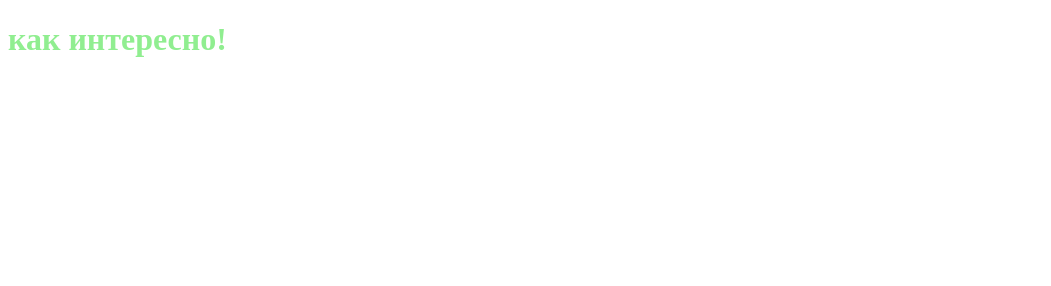
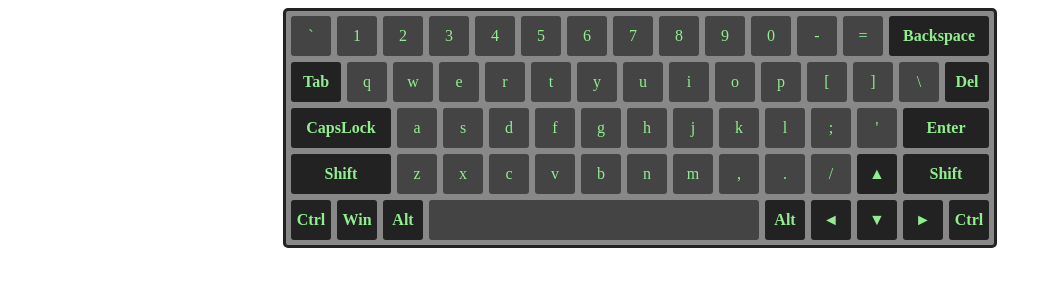
Before and after one commit to the-bearded-nerd/virtual-keyboard, a website built with webpack: page src/template.html in a window 1280 px wide. Shown: the whole page, without its empty margins (0-1051 px from the left). Built offline with nearby package versions, Linux system fonts and the light colour scheme.

Commit message:
feat: add keyboard creation js

```diff
--- a/src/index.js
+++ b/src/index.js
@@ -1,10 +1,2 @@
 import "./styles/main.scss";
-
-const heading = document.createElement("h1");
-
-heading.textContent = "как интересно!";
-
-const body = document.body;
-body.append(heading);
-console.log("весело пиздец");
-console.log("весело пиздец прям как весело");
+import "./keyboard-create";
--- /dev/null
+++ b/src/keyboard-create.js
@@ -0,0 +1,38 @@
+import keyboard_layout from "./keyboard-layout";
+const BODY = document.body;
+
+let keyboard_body = document.createElement("div");
+keyboard_body.classList.add("keyboard--body", "keyboard");
+for (let row of keyboard_layout.ROWS) {
+  let new_row = document.createElement("div");
+  new_row.classList.add("keyboard--row", "row");
+  for (let key of row) {
+    let new_key = document.createElement("div");
+    new_key.classList.add("keyboard--key", "key", key.code);
+    let rus_part = document.createElement("span");
+    rus_part.classList.add("rus", "hidden");
+    for (let variant in key.rus) {
+      let new_variant = document.createElement("span");
+      new_variant.classList.add(variant, "hidden");
+      new_variant.textContent = key.rus[variant];
+      rus_part.append(new_variant);
+    }
+    let eng_part = document.createElement("span");
+    eng_part.classList.add("eng");
+    for (let variant in key.eng) {
+      let new_variant = document.createElement("span");
+      new_variant.classList.add(variant, "hidden");
+      if (variant == "lower") {
+        new_variant.classList.remove("hidden");
+      }
+      new_variant.textContent = key.eng[variant];
+      eng_part.append(new_variant);
+    }
+    new_key.append(rus_part);
+    new_key.append(eng_part);
+    new_row.append(new_key);
+  }
+  keyboard_body.append(new_row);
+}
+
+BODY.append(keyboard_body);
--- a/src/keyboard-layout.js
+++ b/src/keyboard-layout.js
@@ -1,4 +1,5 @@
-export const keyboard = { ROWS: ROWS };
+let ROWS = [];
+export default { ROWS: ROWS };
 
 ROWS[0] = [
   {
@@ -421,6 +422,21 @@ ROWS[1] = [
       upper: "||",
       caps: "\\",
       capsShift: "||",
+    },
+  },
+  {
+    code: "Delete",
+    rus: {
+      lower: "Del",
+      upper: "Del",
+      caps: "Del",
+      capsShift: "Del",
+    },
+    eng: {
+      lower: "Del",
+      upper: "Del",
+      caps: "Del",
+      capsShift: "Del",
     },
   },
 ];
--- a/src/styles/main.scss
+++ b/src/styles/main.scss
@@ -5,3 +5,77 @@ html {
   font-size: $font-size;
   color: $font-color;
 }
+
+.keyboard {
+  width: fit-content;
+  margin: 0 auto;
+  display: flex;
+  flex-direction: column;
+  border: 3px solid #222;
+  background-color: #888;
+  border-radius: 5px;
+  row-gap: 6px;
+  padding: 5px;
+}
+
+.row {
+  display: flex;
+  column-gap: 6px;
+}
+
+.key {
+  display: flex;
+  width: 40px;
+  height: 40px;
+  background-color: #444;
+  border-radius: 3px;
+  justify-content: center;
+  align-items: center;
+  transition: border-radius 0.4s, background-color 0.4s;
+  cursor: pointer;
+  &.Backspace,
+  &.CapsLock,
+  &.ShiftLeft {
+    width: 100px;
+    background-color: #222;
+    font-weight: bold;
+  }
+  &.Tab {
+    width: 50px;
+    background-color: #222;
+    font-weight: bold;
+  }
+  &.Delete {
+    width: 44px;
+    background-color: #222;
+    font-weight: bold;
+  }
+  &.Enter,
+  &.ShiftRight {
+    width: 86px;
+    background-color: #222;
+    font-weight: bold;
+  }
+  &.Space {
+    width: 330px;
+  }
+  &.ControlLeft,
+  &.ControlRight,
+  &.MetaLeft,
+  &.AltLeft,
+  &.AltRight,
+  &.ArrowUp,
+  &.ArrowLeft,
+  &.ArrowDown,
+  &.ArrowRight {
+    background-color: #222;
+    font-weight: bold;
+  }
+  &:hover {
+    background-color: yellowgreen;
+  }
+}
+
+.hidden {
+  display: none;
+}
```
Also changed, not shown: src/styles/main.css (added), 1 other file.
